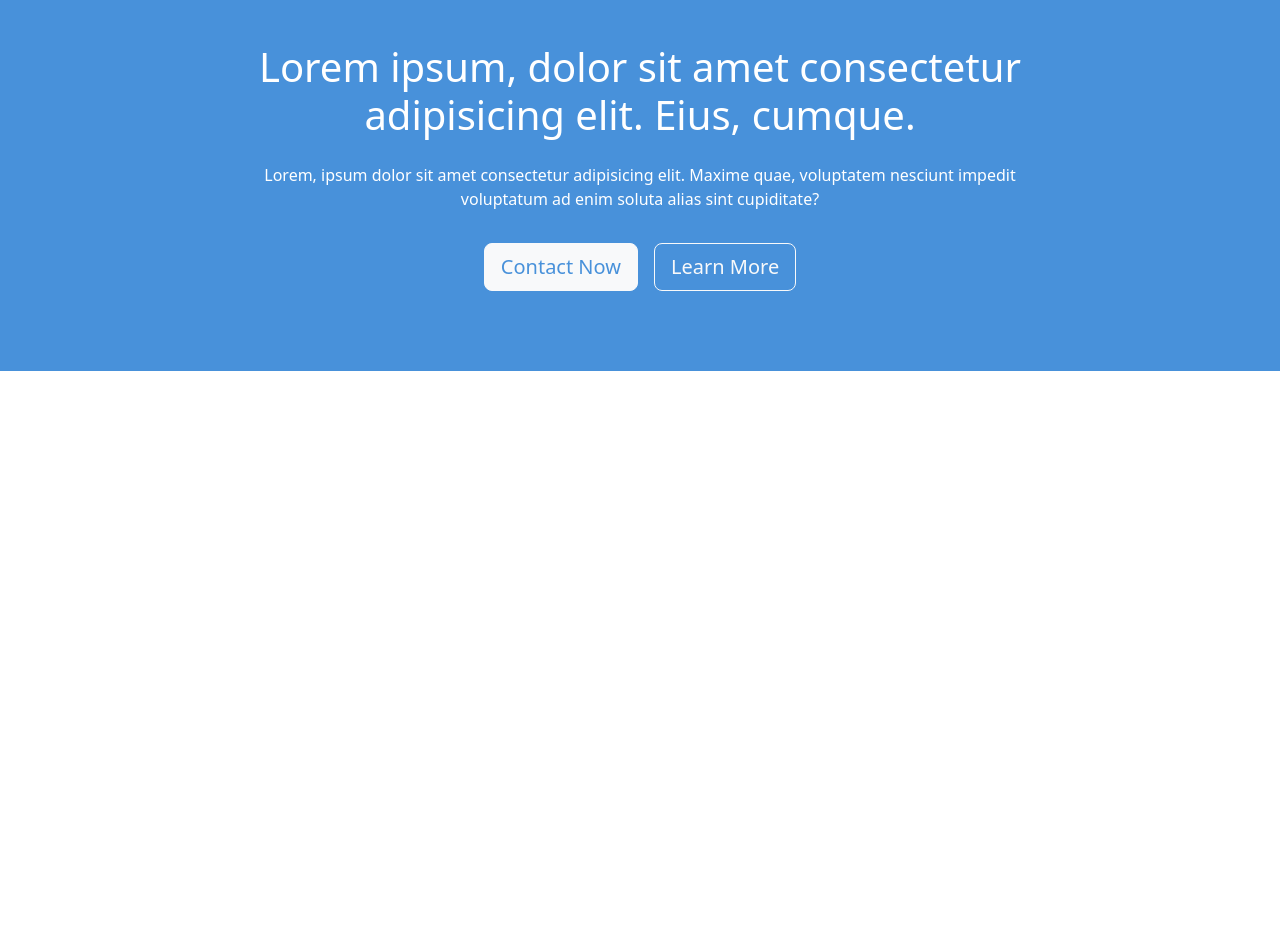
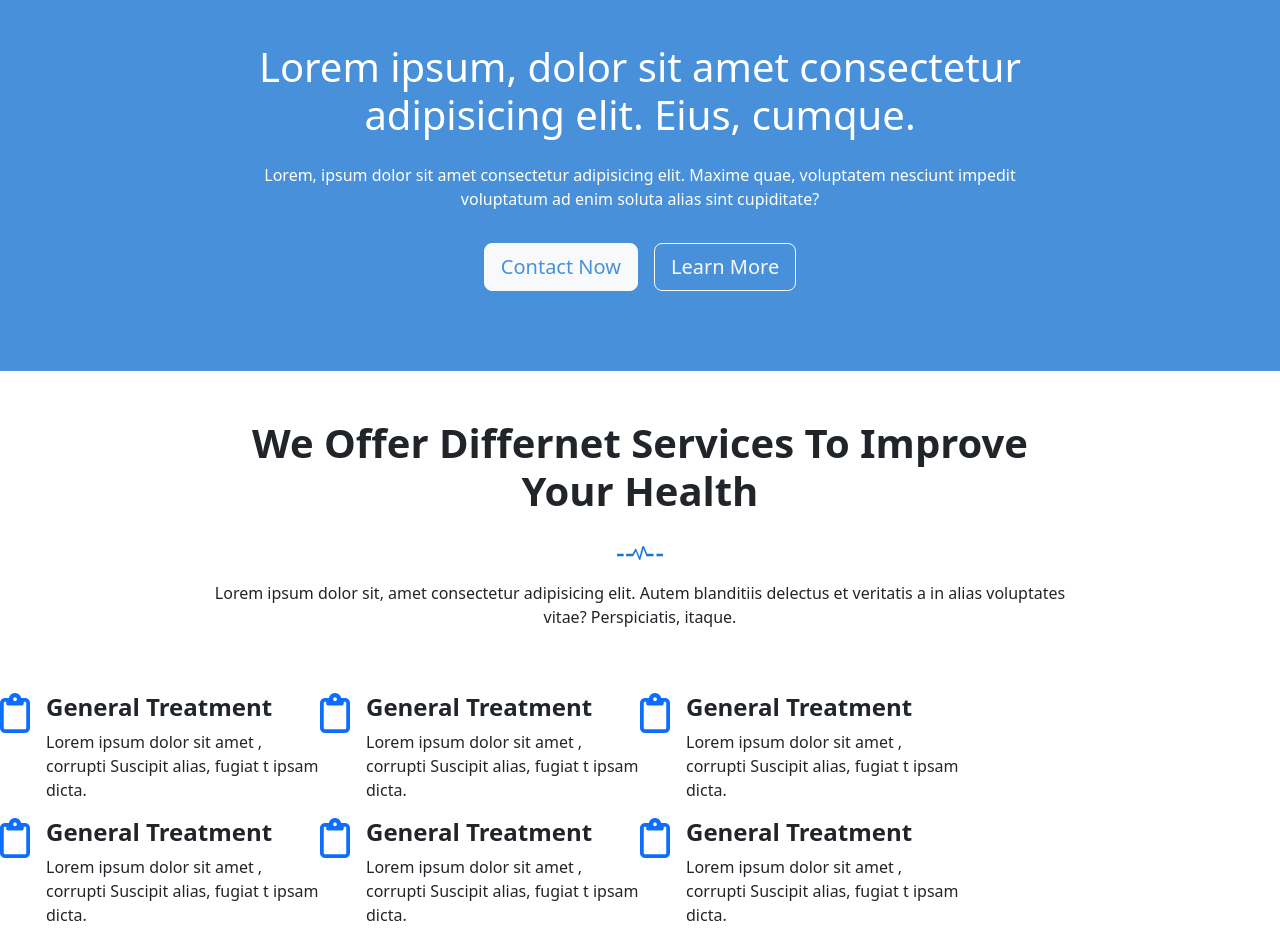
Before and after one commit to cd-badr/final-css-badr-2, a website: page index.html in a window 1280 px wide. Shown: the part 2538-3481 px from the top of the page. Before the commit the page ends 2909 px from the top, so only its background shows below. Drawn offline with nearby package versions, Linux system fonts and the light colour scheme.

Commit message:
sec-5 beta

```diff
--- a/index.html
+++ b/index.html
@@ -330,6 +330,119 @@
 
     </section>
 
+    <!-- carousel 2 -->
+
+    <!-- <div id="carouselExampleAutoplaying" class="carousel slide" data-bs-ride="carousel">
+      <div class="carousel-inner">
+        <div class="carousel-item active d-lg-flex flex-row">
+          <img src="./public/img/pf1.jpg" class="d-block w-25" alt="...">
+          <img src="./public/img/pf2.jpg" class="d-block w-25" alt="...">
+          <img src="./public/img/pf3.jpg" class="d-block w-25" alt="...">
+          <img src="./public/img/pf4.jpg" class="d-block w-25" alt="...">
+        </div>
+        <div class="carousel-item d-lg-flex flex-row">
+          <img src="./public/img/pf1.jpg" class="d-block w-25" alt="...">
+          <img src="./public/img/pf2.jpg" class="d-block w-25" alt="...">
+          <img src="./public/img/pf3.jpg" class="d-block w-25" alt="...">
+          <img src="./public/img/pf4.jpg" class="d-block w-25" alt="...">
+        </div>
+      </div>
+      <button class="carousel-control-prev" type="button" data-bs-target="#carouselExampleAutoplaying" data-bs-slide="prev">
+        <span class="carousel-control-prev-icon" aria-hidden="true"></span>
+        <span class="visually-hidden">Previous</span>
+      </button>
+      <button class="carousel-control-next" type="button" data-bs-target="#carouselExampleAutoplaying" data-bs-slide="next">
+        <span class="carousel-control-next-icon" aria-hidden="true"></span>
+        <span class="visually-hidden">Next</span>
+      </button>
+    </div> -->
+
+    <!-- sec-5-full-bootstrap -->
+
+  <section class="">
+    <div class="sec-5 d-lg-flex justify-content-center flex-column">
+      <div class="d-lg-flex justify-content-center">
+        <div class="pt-5 d-lg-flex flex-column justify-content-center align-content-center text-center p-5 gap-3 w-75">
+          <h1 class="fw-bold">We Offer Differnet Services To Improve Your Health</h1>
+          <div>
+            <img class="" src="./public/img/section-img.png" alt="wave">
+          </div>
+          <p>Lorem ipsum dolor sit, amet consectetur adipisicing
+              elit. Autem blanditiis delectus et veritatis a in
+              alias voluptates vitae? Perspiciatis, itaque.</p>
+         </div>
+      </div>
+
+      <div class="d-lg-flex justify-content-center">
+        <div class="">
+         <div class=" d-lg-flex flex-row">
+           <div class="d-lg-flex flex-row w-25 gap-3">
+               <i class="fa-regular fa-clipboard  fs-1 text-primary"></i>
+               <div>
+                 <h4 class="fw-bold">General Treatment</h4>
+                 <p>Lorem ipsum dolor sit amet , corrupti
+                    Suscipit alias, fugiat t ipsam dicta.</p>
+               </div>
+           </div>
+
+           <div class="d-lg-flex flex-row w-25 gap-3">
+             <i class="fa-regular fa-clipboard  fs-1 text-primary"></i>
+             <div>
+               <h4 class="fw-bold">General Treatment</h4>
+               <p>Lorem ipsum dolor sit amet , corrupti
+                  Suscipit alias, fugiat t ipsam dicta.</p>
+             </div>
+         </div>
+
+         <div class="d-lg-flex flex-row w-25 gap-3">
+           <i class="fa-regular fa-clipboard  fs-1 text-primary"></i>
+           <div>
+             <h4 class="fw-bold">General Treatment</h4>
+             <p>Lorem ipsum dolor sit amet , corrupti
+                Suscipit alias, fugiat t ipsam dicta.</p>
+           </div>
+       </div>
+
+
+         </div>
+
+         <div class=" d-lg-flex flex-row">
+           <div class="d-lg-flex flex-row w-25 gap-3">
+               <i class="fa-regular fa-clipboard  fs-1 text-primary"></i>
+               <div>
+                 <h4 class="fw-bold">General Treatment</h4>
+                 <p>Lorem ipsum dolor sit amet , corrupti
+                    Suscipit alias, fugiat t ipsam dicta.</p>
+               </div>
+           </div>
+
+           <div class="d-lg-flex flex-row w-25 gap-3">
+             <i class="fa-regular fa-clipboard  fs-1 text-primary"></i>
+             <div>
+               <h4 class="fw-bold">General Treatment</h4>
+               <p>Lorem ipsum dolor sit amet , corrupti
+                  Suscipit alias, fugiat t ipsam dicta.</p>
+             </div>
+         </div>
+
+         <div class="d-lg-flex flex-row w-25 gap-3">
+           <i class="fa-regular fa-clipboard  fs-1 text-primary"></i>
+           <div>
+             <h4 class="fw-bold">General Treatment</h4>
+             <p>Lorem ipsum dolor sit amet , corrupti
+                Suscipit alias, fugiat t ipsam dicta.</p>
+           </div>
+       </div>
+
+
+         </div>
+        </div>
+
+      </div>
+    </div>
+  </section>
+
+
     <script src=./node_modules/bootstrap/dist/js/bootstrap.bundle.js></script>
 </body>
 </html>
```
